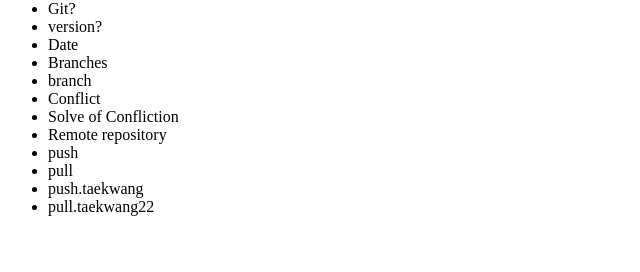
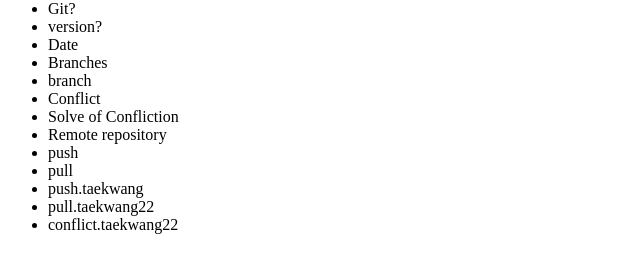
Before and after one commit to taekwang5006/taekwangsendbox, a plain HTML site: page index.html in a window 1280 px wide. Shown: the part 66-338 px from the top of the page, without its empty margins (0-640 px from the left). Drawn offline with Linux system fonts and the light colour scheme.

Commit message:
conflict.taekwang22 추가

```diff
--- a/index.html
+++ b/index.html
@@ -22,6 +22,7 @@
 			<li>pull</li>
 			<li>push.taekwang</li>
 			<li>pull.taekwang22</li>
+			<li>conflict.taekwang22</li>
 		</ul>
 	</body>
 </html>
```
